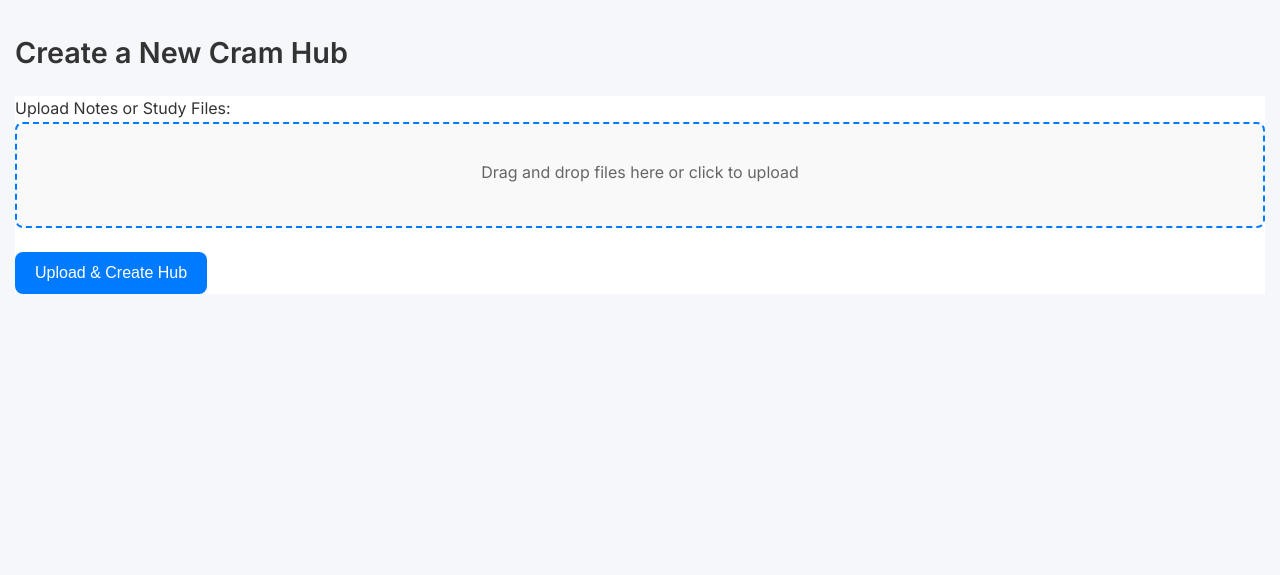
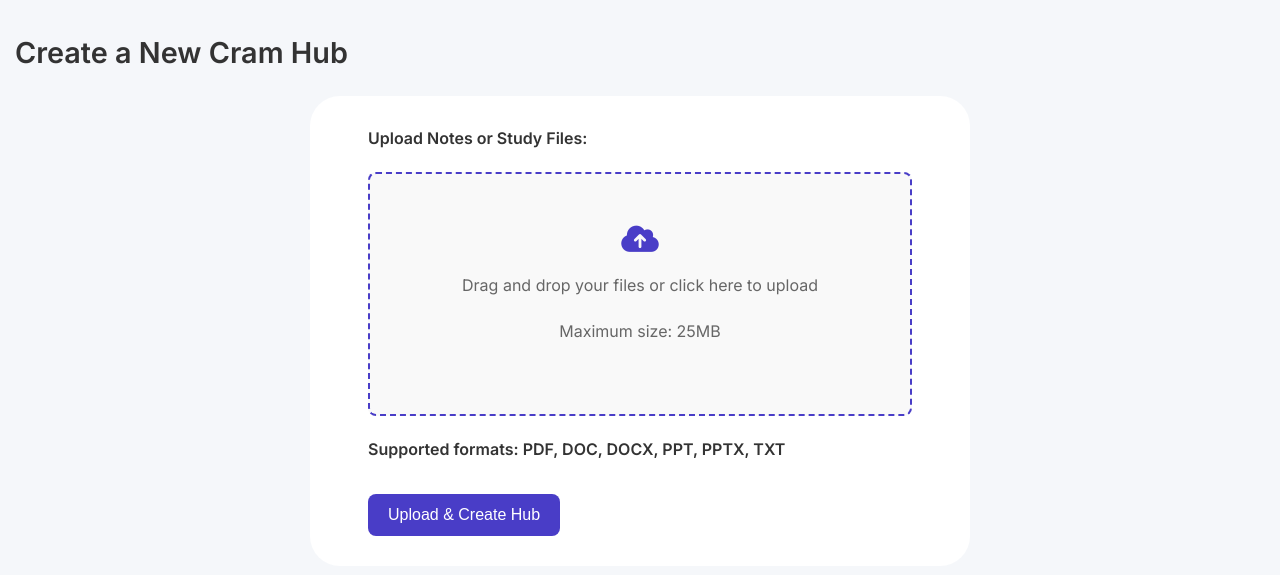
Before and after one commit to PedroGuitian/Cramora-AI, a Django app: page /hubs/new/ in a window 1280 px wide. Shown: the part 141-716 px from the top of the page. Run offline with Django 5.2, Linux system fonts and the light colour scheme; a user stored in the database is signed in; some libraries are stand-ins or nearby versions.

Commit message:
Polished File Uploading

```diff
--- a/cram_app/static/cram_app/style.css
+++ b/cram_app/static/cram_app/style.css
@@ -86,7 +86,7 @@ textarea:focus {
 }
 
 button {
-  background-color: #007bff;
+  background-color: #493DC7;
   color: white;
   padding: 12px 20px;
   border: none;
@@ -99,7 +99,7 @@ button {
 }
 
 button:hover {
-  background-color: #0056b3;
+  background-color: #322A88;
   transform: translateY(-2px);
 }
 
@@ -375,5 +375,72 @@ a.button-link:hover {
 }
 /* create-cram-hub.html styling */
 .upload-form-container{
+  display: flex; /* Enable Flexbox */
+  justify-content: center; /* Horizontally center the .drop-zone */
+  flex-direction: column; /* ← Stack children vertically */
+  align-items: center; /* Vertically center the .drop-zone */
   background-color: white;
+  width: 600px;
+  min-height: 350px;
+  padding: 30px;
+  border-radius: 30px;
+  position: relative; /* Ensure other elements can be positioned if needed */
+  margin: auto;
 }
+#hub-form label{
+  font-weight: bold;
+}
+.drop-zone {
+  display: flex; /* Enable Flexbox */
+  justify-content: center; /* Horizontally center the .drop-zone */
+  align-items: center; /* Vertically center the .drop-zone */
+  border: 2px dashed #493DC7;
+  border-radius: 8px;
+  padding: 20px;
+  text-align: center;
+  cursor: pointer;
+  background-color: #f9f9f9;
+  transition: background-color 0.3s ease;
+  width: 500px;
+  height: 200px;
+  margin-top: 20px;
+}
+
+.drop-zone.drag-over {
+  background-color: #e6f2ff;
+}
+
+.drop-zone .upload-icon{
+  font-size: 30px;
+  color: #493DC7;
+}
+
+.modal-overlay {
+  position: fixed;
+  top: 0;
+  left: 0;
+  width: 100%;
+  height: 100%;
+  background: rgba(0, 0, 0, 0.4);
+  display: flex;
+  align-items: center;
+  justify-content: center;
+  z-index: 999;
+}
+
+.modal {
+  background: white;
+  padding: 2rem;
+  border-radius: 12px;
+  max-width: 400px;
+  width: 100%;
+  box-shadow: 0 10px 30px rgba(0, 0, 0, 0.2);
+  text-align: center;
+}
+
+.ul_no_bullets {
+  list-style-type: none;
+  padding-left: 0;
+  font-size: 0.9rem;
+  margin-top: 10px;
+}
--- a/cram_app/templates/cram_app/create_cram_hub.html
+++ b/cram_app/templates/cram_app/create_cram_hub.html
@@ -12,13 +12,19 @@
   <div class="upload-form-container">
     <form method="post" enctype="multipart/form-data" id="hub-form">
       {% csrf_token %}
-      <label for="files">Upload Notes or Study Files:</label><br>
+      <label for="files">Upload Notes or Study Files:</label>
+      <br>
       <div class="drop-zone" id="dropZone">
-        <p>Drag and drop files here or click to upload</p>
-        <input type="file" name="files" multiple required style="display: none;">
+        <div class="drop-zone-content">
+          <i class="fas fa-cloud-upload-alt upload-icon"></i>
+          <p>Drag and drop your files or click here to upload</p>
+          <p>Maximum size: 25MB</p>
+          <input type="file" name="files" accept=".pdf,.doc,.docx,.ppt,.pptx,.txt" multiple required style="display: none;">
+        </div>
       </div>
+      <h4>Supported formats: PDF, DOC, DOCX, PPT, PPTX, TXT</h4>
       <h4 id="uploadedFilesHeader" style="display: none; margin-top: 15px;">Uploaded Files:</h4>
-      <ul id="file-list" class="ul_no_bullets" style="margin-top: 10px;"></ul>
+      <ul id="file-list" class="ul_no_bullets"></ul>
       <input type="hidden" name="title" id="hub-name-hidden">
       <button type="button" id="openModal">Upload & Create Hub</button>
     </form>
@@ -34,51 +40,6 @@
     </div>
   </div>
 
-  <style>
-    .drop-zone {
-      border: 2px dashed #007bff;
-      border-radius: 8px;
-      padding: 20px;
-      text-align: center;
-      cursor: pointer;
-      background-color: #f9f9f9;
-      transition: background-color 0.3s ease;
-    }
-
-    .drop-zone.drag-over {
-      background-color: #e6f2ff;
-    }
-
-    .modal-overlay {
-      position: fixed;
-      top: 0;
-      left: 0;
-      width: 100%;
-      height: 100%;
-      background: rgba(0, 0, 0, 0.4);
-      display: flex;
-      align-items: center;
-      justify-content: center;
-      z-index: 999;
-    }
-
-    .modal {
-      background: white;
-      padding: 2rem;
-      border-radius: 12px;
-      max-width: 400px;
-      width: 100%;
-      box-shadow: 0 10px 30px rgba(0, 0, 0, 0.2);
-      text-align: center;
-    }
-
-    .ul_no_bullets {
-      list-style-type: none;
-      padding-left: 0;
-      font-size: 0.9rem;
-    }
-  </style>
-
   <script>
     document.addEventListener("DOMContentLoaded", function () {
       const dropZone = document.getElementById("dropZone");
@@ -90,6 +51,8 @@
       const closeModalBtn = document.getElementById("closeModal");
       const hubNameInput = document.getElementById("hub-name-input");
       const actualForm = document.getElementById("hub-form");
+
+      let allFiles = []; // store all files in a separate array
 
       dropZone.addEventListener("click", () => fileInput.click());
 
@@ -106,13 +69,29 @@
         e.preventDefault();
         dropZone.classList.remove("drag-over");
 
-        const files = Array.from(e.dataTransfer.files);
-        fileInput.files = createFileList(files);
-        updateFileList(files);
+        const droppedFiles = Array.from(e.dataTransfer.files);
+        const newFiles = droppedFiles.filter(newFile =>
+          !allFiles.some(existingFile =>
+            existingFile.name === newFile.name && existingFile.size === newFile.size
+          )
+        );
+
+        allFiles = [...allFiles, ...droppedFiles];
+        updateFileList(allFiles);
+        fileInput.value = ""; // clear native input so it can accept same file again
       });
 
       fileInput.addEventListener("change", () => {
-        updateFileList(Array.from(fileInput.files));
+        const selectedFiles = Array.from(fileInput.files);
+        const newFiles = selectedFiles.filter(newFile =>
+          !allFiles.some(existingFile =>
+            existingFile.name === newFile.name && existingFile.size === newFile.size
+          )
+        );
+
+        allFiles = [...allFiles, ...newFiles];
+        updateFileList(allFiles);
+        fileInput.value = "";
       });
 
       function updateFileList(files) {
@@ -125,10 +104,16 @@
 
         uploadedFilesHeader.style.display = "block";
 
+        function formatFileSize(bytes) {
+          if (bytes < 1024) return `${bytes} B`;
+          else if (bytes < 1024 * 1024) return `${(bytes / 1024).toFixed(1)} KB`;
+          else return `${(bytes / (1024 * 1024)).toFixed(1)} MB`;
+}
+
         files.forEach(file => {
           const li = document.createElement("li");
           const link = document.createElement("a");
-          link.textContent = file.name;
+          link.textContent = `${file.name} (${formatFileSize(file.size)})`;
           link.href = URL.createObjectURL(file);
           link.target = "_blank";
           link.style.color = "#007bff";
@@ -138,14 +123,8 @@
         });
       }
 
-      function createFileList(files) {
-        const dataTransfer = new DataTransfer();
-        files.forEach(file => dataTransfer.items.add(file));
-        return dataTransfer.files;
-      }
-
       openModalBtn.addEventListener("click", function () {
-        if (!fileInput.files.length) {
+        if (allFiles.length === 0) {
           alert("Please select or drop at least one file first.");
           return;
         }
@@ -160,7 +139,35 @@
         const hubName = hubNameInput.value.trim();
         if (hubName) {
           document.getElementById("hub-name-hidden").value = hubName;
-          actualForm.submit();
+
+          // ✅ Build FormData manually using allFiles
+          const formData = new FormData();
+          formData.append("title", hubName);
+          allFiles.forEach(file => {
+            formData.append("files", file);
+          });
+
+          fetch(actualForm.action || window.location.href, {
+            method: "POST",
+            body: formData,
+            headers: {
+              "X-CSRFToken": document.querySelector("[name=csrfmiddlewaretoken]").value
+            }
+          })
+          .then(response => {
+            if (response.redirected) {
+              window.location.href = response.url;
+            } else {
+              return response.text().then(html => {
+                document.open();
+                document.write(html);
+                document.close();
+              });
+            }
+          })
+          .catch(error => {
+            console.error("Upload failed:", error);
+          });
         }
       });
     });
--- a/cram_app/templates/cram_app/layout.html
+++ b/cram_app/templates/cram_app/layout.html
@@ -6,6 +6,7 @@
   <title>{% block title %}AI Crammer{% endblock %}</title>
   <link rel="stylesheet" href="https://cdnjs.cloudflare.com/ajax/libs/font-awesome/6.5.0/css/all.min.css">
   <link rel="stylesheet" href="{% static 'cram_app/style.css' %}">
+  <link rel="stylesheet" href="https://cdnjs.cloudflare.com/ajax/libs/font-awesome/6.5.0/css/all.min.css">
 </head>
 <body>
   <div class="container">
--- a/cram_app/views.py
+++ b/cram_app/views.py
@@ -57,9 +57,32 @@ def create_cram_hub(request):
                 "error": "Please provide a title and upload at least one file."
             })
 
+        allowed_types = [
+            "application/pdf",
+            "application/msword",  # .doc
+            "application/vnd.openxmlformats-officedocument.wordprocessingml.document"  # .docx
+        ]
+
+        MAX_TOTAL_SIZE = 25 * 1024 * 1024  # 25 MB in bytes
+
+        total_size = sum(f.size for f in files)
+
+        if tital_size > MAX_TOTAL_SIZE:
+            return render(request, "cram_app/creat_cram_hub.html", {
+                "error": "Toatl file size exceeds 25 MB limit."
+            })
+
+        # Create the hub first
         hub = CramHub.objects.create(user=request.user, title=title)
 
         for f in files:
+            if f.content_type not in allowed_types:
+                # Delete hub if one file fails
+                hub.delete()
+                return render(request, "cram_app/create_cram_hub.html", {
+                    "error": "Only PDF or Word documents are allowed."
+                })
+
             filename = default_storage.save(f"uploaded_files/{slugify(f.name)}", f)
             UploadedFile.objects.create(
                 cram_hub=hub,
```
Also changed, not shown: 4 other files.
